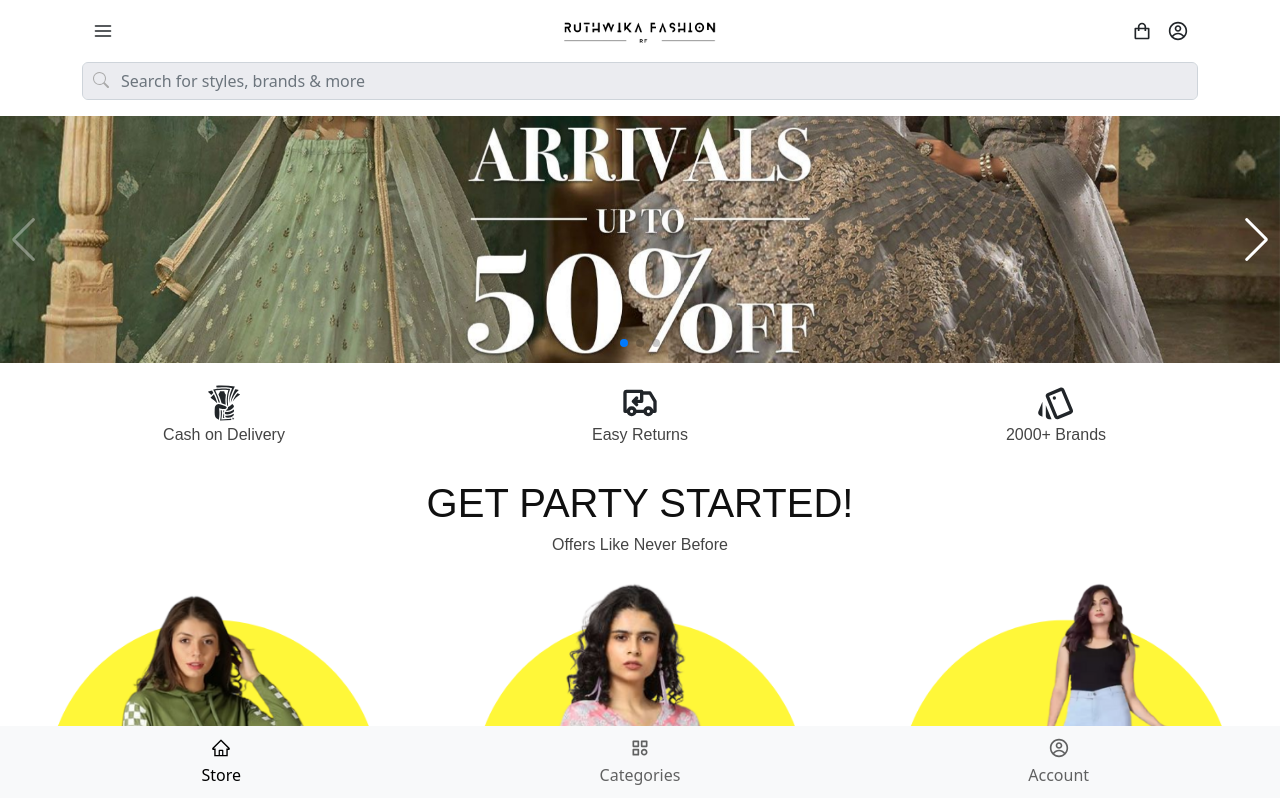
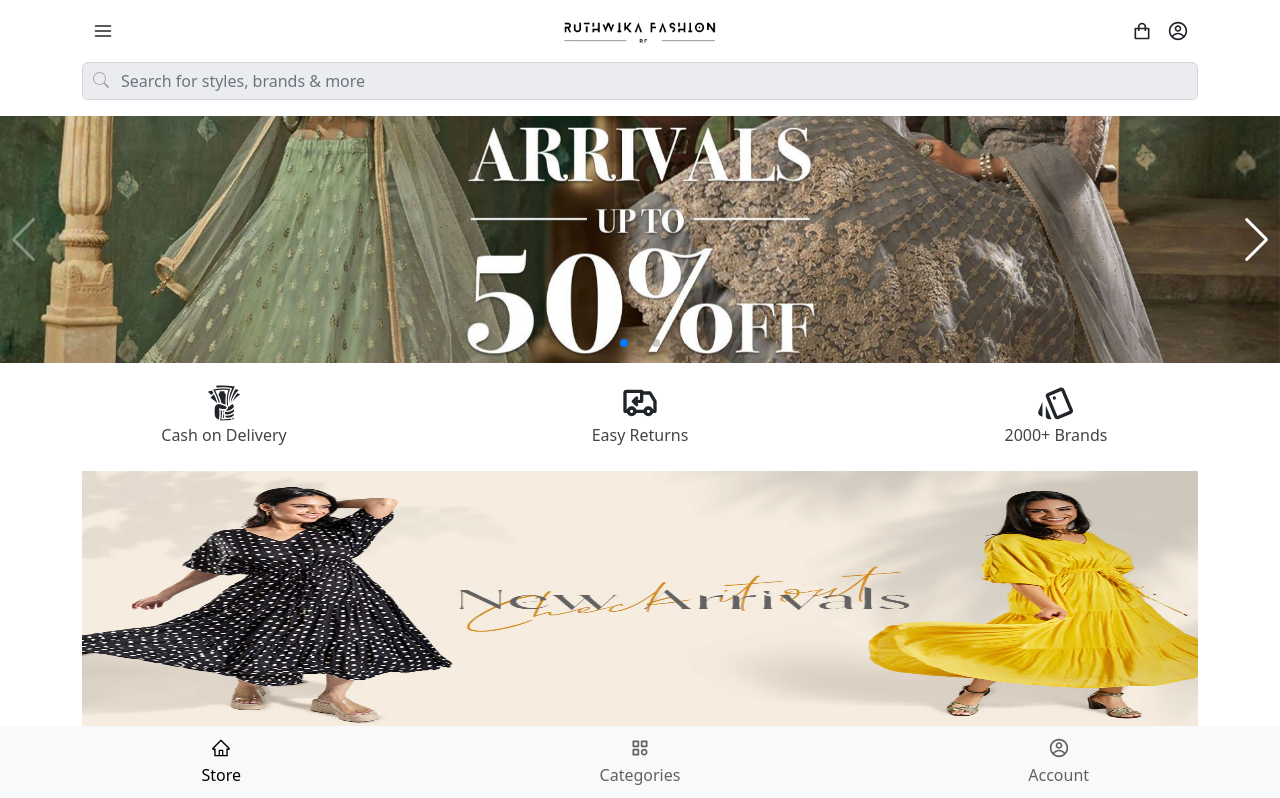
Before and after one commit to vardhanreddy27/rf, a React (Create React App) app: page / in a window 1280 px wide. Shown: the top 798 px of the page. Built offline with nearby package versions, Linux system fonts and the light colour scheme.

Commit message:
ffassssssseessssffs

```diff
--- a/src/App.css
+++ b/src/App.css
@@ -41,9 +41,13 @@
     color: #aaa;
 }
 
+.hh{
+    height: 255px!important;
+    width: 100%!important;
+}
 
-
-
+.mtp{    margin-top: 5rem!important;
+}
 
 .form-control{
     background-color: rgb(235, 236, 240)!important;
--- a/src/components/Features.js
+++ b/src/components/Features.js
@@ -7,9 +7,9 @@ function Features() {
   return (
 <>
 <div className='row text-center mt-1 p-3 '>
-<div className='col'><GiTakeMyMoney className='six' /><p className='font fcolor'>Cash on Delivery</p></div>
-<div className='col'><TbTruckReturn className='six' /><p className='font fcolor'>Easy Returns</p></div>
-<div className='col'><MdOutlineStyle className='six' /><p className='font fcolor'>2000+ Brands</p></div>
+<div className='col'><GiTakeMyMoney className='six' /><p className=' fcolor'>Cash on Delivery</p></div>
+<div className='col'><TbTruckReturn className='six' /><p className=' fcolor'>Easy Returns</p></div>
+<div className='col'><MdOutlineStyle className='six' /><p className=' fcolor'>2000+ Brands</p></div>
 </div>
 
 </>  )
--- a/src/components/Offers.js
+++ b/src/components/Offers.js
@@ -9,7 +9,7 @@ import winter from '../../src/winter.png';
 
 function Offers() {
   return (
-<div className='fluid-container text-center mt-3'>
+<div className='fluid-container mtp text-center mt-3'>
 <h1 className='font'>GET PARTY STARTED! </h1>
 <h6 className='font fcolor'>Offers Like Never Before </h6>
 
--- a/src/pages/Home.js
+++ b/src/pages/Home.js
@@ -1,7 +1,7 @@
 import React from 'react'
 import Searchbar from '../components/Searchbar'
 import Topnav from '../components/Topnav'
-import banner from '../../src/banner.png';
+import banner from '../../src/main.jpg';
 import Offers from '../components/Offers';
 import Navbarbottom from '../components/Navbarbottom';
 import Carousel from '../components/Carousel';
@@ -12,12 +12,11 @@ function Home() {
   return (
     <>
    <Topnav />
-   <Searchbar />   <Carousel />
-
-
-   <Features />
-   <Offers /><div className='fluid-container mt-2'>
+   <Searchbar />
+      <Carousel />
+   <Features /><div className='container hh mt-2'>
    <img src={banner} width="100%" height="100%" /></div>
+   <Offers />
    <Off />
    <Navbarbottom />
 
```
Also changed, not shown: src/components/Featured.js (added, +9 -0 lines), src/main.jpg (added).
